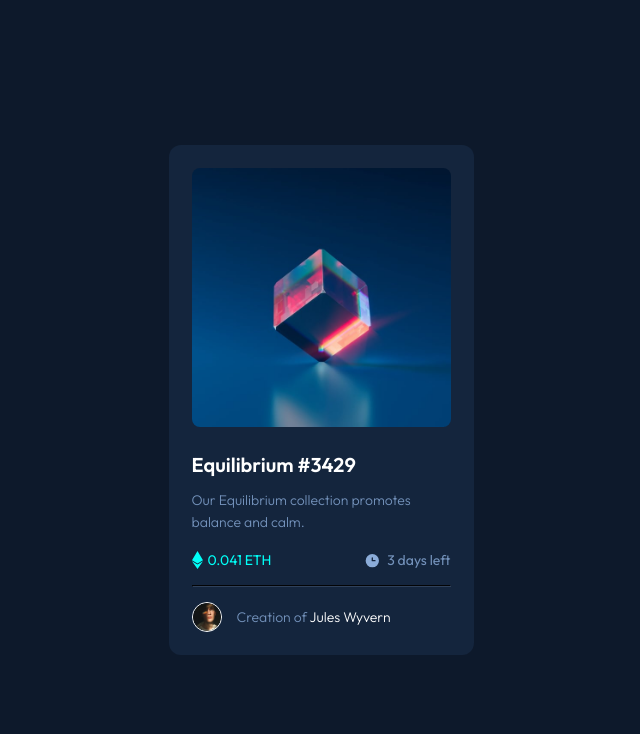
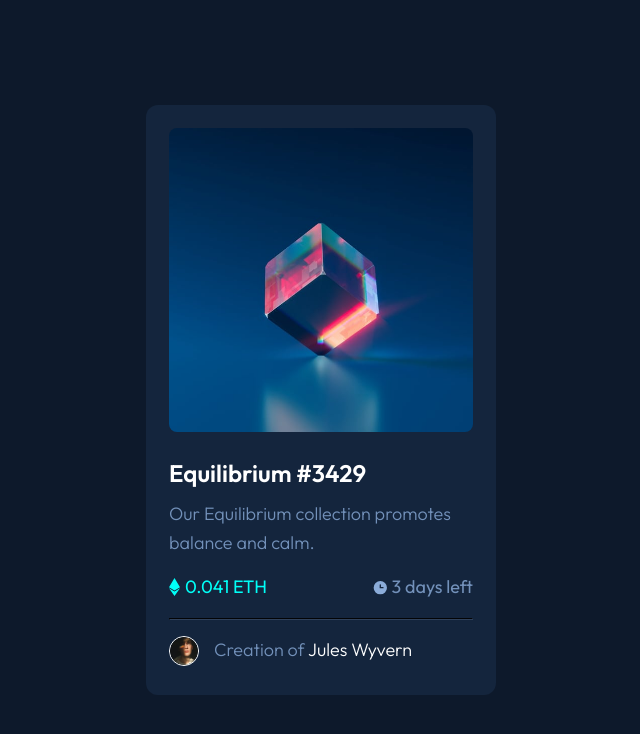
Before and after one commit to Lynd7/My-NFT-Card-Component-Solution, a plain HTML site: page index.html in a window 1280 px wide. Shown: the whole page, without its empty margins (319-959 px from the left). Drawn offline with Linux system fonts and the light colour scheme.

Commit message:
CSS code changes

```diff
--- a/style.css
+++ b/style.css
@@ -20,22 +20,22 @@ body {
     display: grid;
     place-content: center;
     background-color: var(--clr-neutral-darkblue-900);
-    font-size: 14px;
+    font-size: 1.125rem;
 }
 .container {
     font-family: var(--ff-outfit);
     background-color: var(--clr-neutral-darkblue-800);
     border-radius: 12px;
-    height: 510px;
-    max-width: 305px;
+    height: 590px;
+    max-width: 350px;
     overflow: hidden;
-    padding: 23px;
+    padding: 1.438rem;
 }
 /* -- Image Styles -- */
 .card__image {
     border-radius: 8px;
     overflow: hidden;
-    margin-bottom: 22px;
+    margin-bottom: 1.375rem;
     position: relative;
 }
 .img-overlay {
@@ -63,7 +63,7 @@ body {
 /* -- Text Styles --*/
 .card__type {
     color: var(--clr-neutral-white);
-    font-size: 20px;
+    font-size: 1.5rem;
     font-weight: var(--fw-600);
     text-decoration: none;
 }
@@ -73,12 +73,12 @@ body {
 .card__description {
     color: var(--clr-primary-softblue);
     font-weight: var(--fw-300);
-    margin: 8px 0 15px 0;
+    margin: .5rem 0 .938rem 0;
 }
 .card__stats {
     display: flex;
     justify-content: space-between;
-    margin-bottom: 14px;
+    margin-bottom: 1rem;
 }
 .stats__eth {
     display: flex;
@@ -90,7 +90,7 @@ body {
     height: 18px;
     background-image: url(images/icon-ethereum.svg);
     align-self: center;
-    margin-right: 5px;
+    margin-right: .313rem;
 }
 .stats__days {
     display: flex;
@@ -102,11 +102,11 @@ p.stats__days[data-icon="clock"]::before {
     height: 16px;
     background-image: url(images/icon-clock.svg);
     align-self: center;
-    margin-right: 8px;
+    margin-right: .313rem;
 }
 hr {
     border-color: var(--clr-neutral-darkblue-400);
-    margin-bottom: 15px;
+    margin-bottom: 1rem;
 }
 .card__author {
     display: flex;
@@ -114,7 +114,7 @@ hr {
 .card__author img {
     width: 30px ;
     height: 30px;
-    margin-right: 15px;
+    margin-right: .938rem;
     border: 1px solid var(--clr-neutral-white);
     border-radius: 50%;
 }
```
